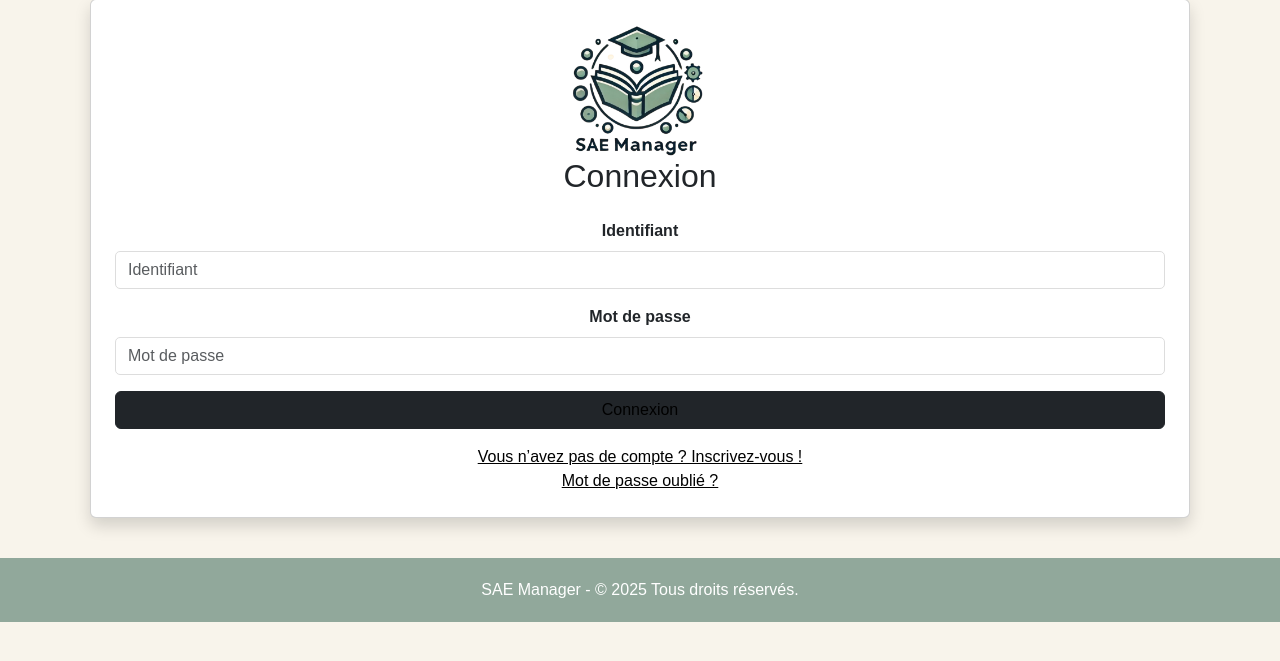
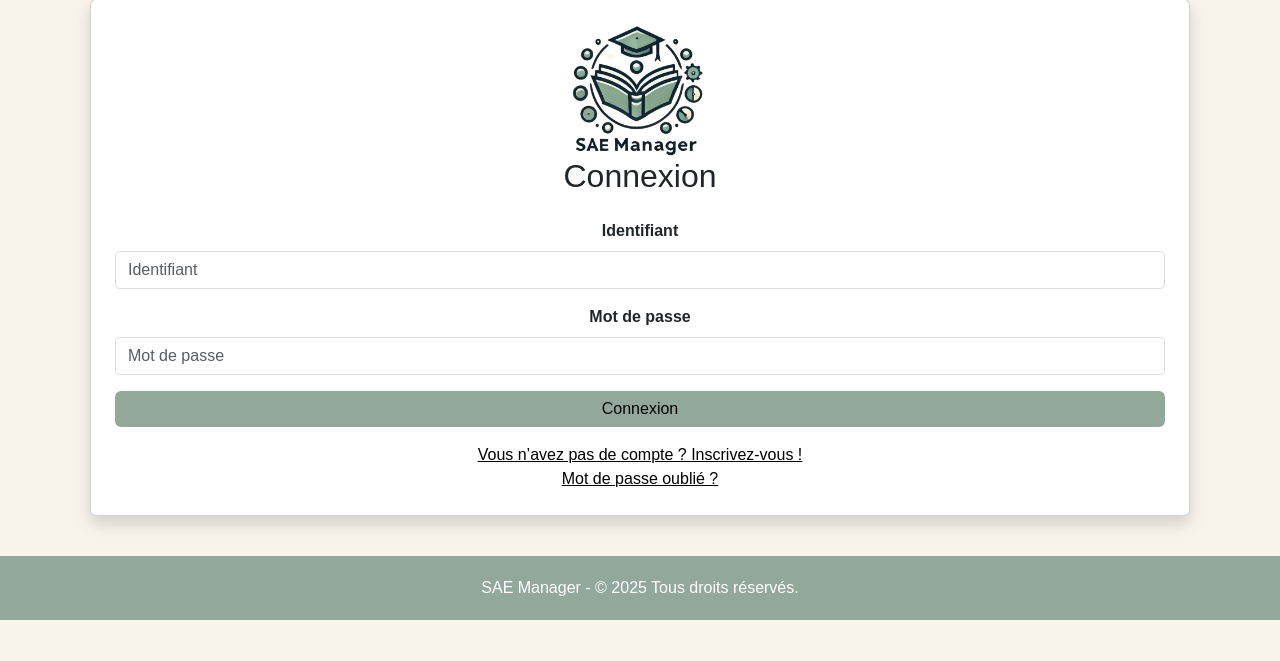
Before and after one commit to nezou1/SAE3.2-Manager, a PHP site: page / in a window 1280 px wide. Shown: the part 111-772 px from the top of the page. Run offline with PHP 8.4, Linux system fonts and the light colour scheme.

Commit message:
modif ux

```diff
--- a/modules/mod_connexion/vue_connexion.php
+++ b/modules/mod_connexion/vue_connexion.php
@@ -40,7 +40,7 @@ class VueConnexion extends VueGenerique {
                 <?php endif; ?>
             </div>
             <div class="d-grid">
-                <button type="submit" class="btn btn-dark text-black"> Connexion
+                <button type="submit" class="btn btn-primary text-black"> Connexion
                     <!--<a href="./index.php?module=dashboard&action=exec" method="POST" class="text-decoration-none text-black">Connexion</a><br>-->
                 </button>
             </div>
--- a/modules/mod_inscription/vue_inscription.php
+++ b/modules/mod_inscription/vue_inscription.php
@@ -66,7 +66,7 @@ class VueInscription extends VueGenerique {
                 </div>
             </div>
             <div class="d-grid">
-                <button type="submit" class="btn btn-secondary text-black">S'inscrire</button>
+                <button type="submit" class="btn btn-primary text-black">S'inscrire</button>
             </div>
             <div class="text-center mt-3">
                 <a href="./index.php?module=connexion&action=login" class="text-black">Vous avez déjà un compte ? Connectez-vous !</a>
```
